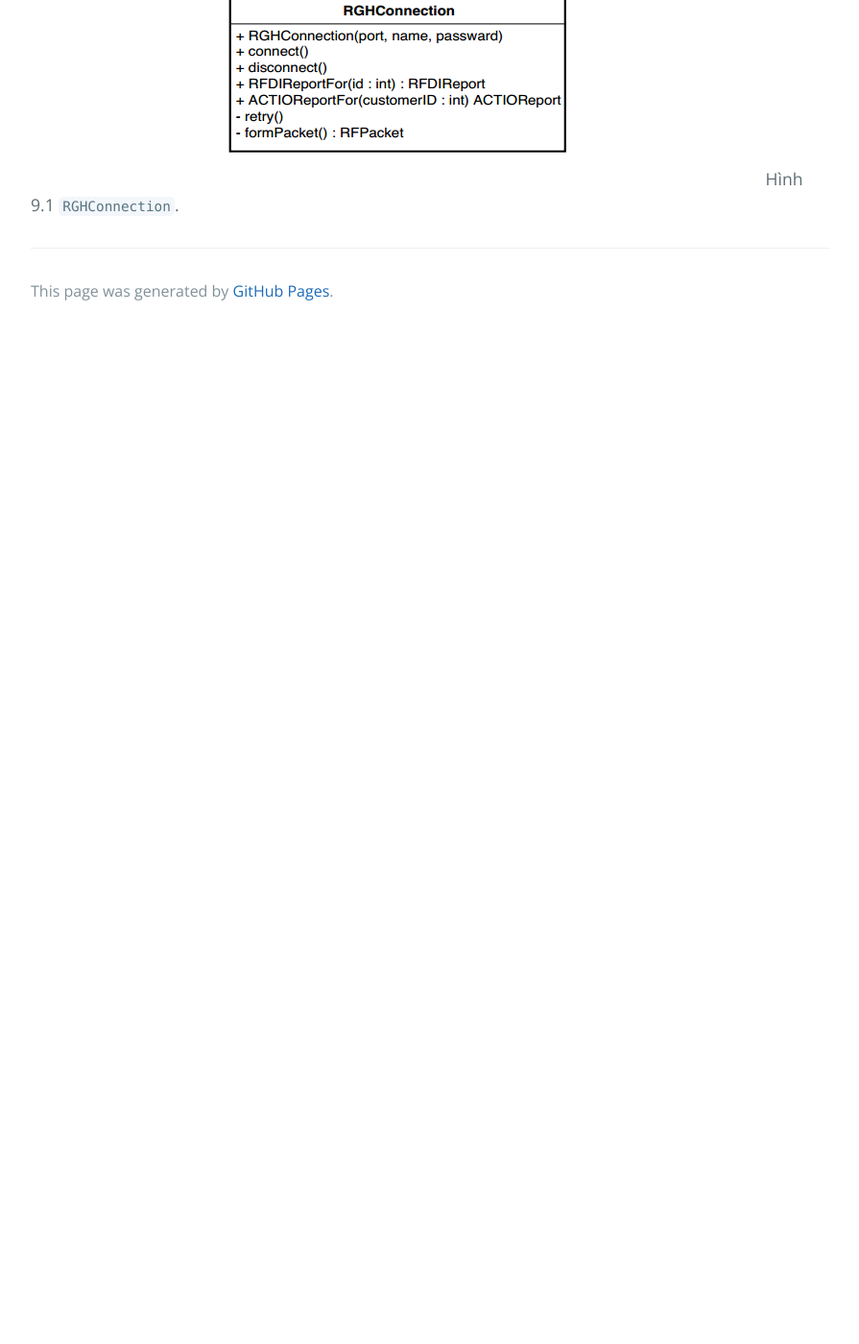
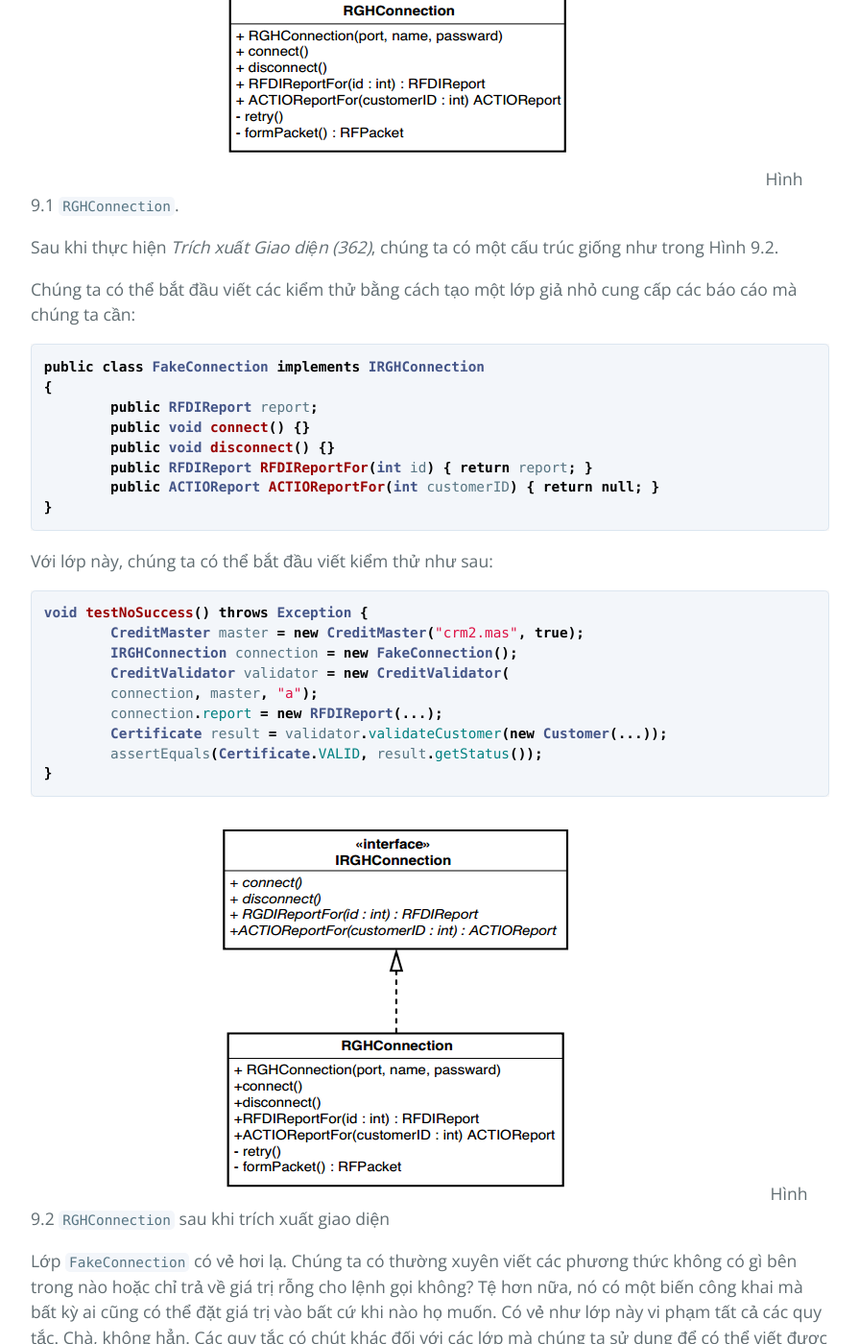
Before and after one commit to HaiBV/haibv.github.io, a Jekyll site: the page built from working-effectively-with-legacy-code/chapter-9-i-cant-get-this-class-into-a-test-harness.md, in a window 1280 px wide and 1400 px high, scrolled down 3839 px. Shown: the whole window at 96% size, without its empty margins (192-1087 px from the left). Built offline with Jekyll 4.4.1, drawn with Linux system fonts in a browser that asks for light colours; our own code applies the rules of GitHub Pages for plain Markdown files; before the commit the page ends 4186 px from its top, so only the background shows below that; some of the changed text lies outside the part shown.

Commit message:
Book - Working Efectively with Legacy Code - P2 - C9

````diff
--- a/working-effectively-with-legacy-code/chapter-9-i-cant-get-this-class-into-a-test-harness.md
+++ b/working-effectively-with-legacy-code/chapter-9-i-cant-get-this-class-into-a-test-harness.md
@@ -103,3 +103,51 @@ Trong trường hợp này, cách tốt nhất để tạo một đối tượng
 
 ![9.1](images/9/9-1.png)
 Hình 9.1 `RGHConnection`.
+
+Sau khi thực hiện _Trích xuất Giao diện (362)_, chúng ta có một cấu trúc giống như trong Hình 9.2.
+
+Chúng ta có thể bắt đầu viết các kiểm thử bằng cách tạo một lớp giả nhỏ cung cấp các báo cáo mà chúng ta cần:
+
+```java
+public class FakeConnection implements IRGHConnection
+{
+	public RFDIReport report;
+	public void connect() {}
+	public void disconnect() {}
+	public RFDIReport RFDIReportFor(int id) { return report; }
+	public ACTIOReport ACTIOReportFor(int customerID) { return null; }
+}
+```
+
+Với lớp này, chúng ta có thể bắt đầu viết kiểm thử như sau:
+
+```java
+void testNoSuccess() throws Exception {
+	CreditMaster master = new CreditMaster("crm2.mas", true);
+	IRGHConnection connection = new FakeConnection();
+	CreditValidator validator = new CreditValidator(
+	connection, master, "a");
+	connection.report = new RFDIReport(...);
+	Certificate result = validator.validateCustomer(new Customer(...));
+	assertEquals(Certificate.VALID, result.getStatus());
+}
+```
+
+![9.2](images/9/9-2.png)
+Hình 9.2 `RGHConnection` sau khi trích xuất giao diện
+
+Lớp `FakeConnection` có vẻ hơi lạ. Chúng ta có thường xuyên viết các phương thức không có gì bên trong nào hoặc chỉ trả về giá trị rỗng cho lệnh gọi không? Tệ hơn nữa, nó có một biến công khai mà bất kỳ ai cũng có thể đặt giá trị vào bất cứ khi nào họ muốn. Có vẻ như lớp này vi phạm tất cả các quy tắc. Chà, không hẳn. Các quy tắc có chút khác đối với các lớp mà chúng ta sử dụng để có thể viết được kiểm thử. Code trong `FakeConnection` không dùng cho sản phẩm. Nó sẽ không bao giờ chạy trong ứng dụng đang hoạt động đầy đủ - chỉ trong kiểm thử khai thác.
+
+Bây giờ chúng ta có thể tạo trình xác thực, chúng ta có thể viết phương thức `getValidationPercent` của mình. Đây là một kiểm thử cho nó.
+
+```java
+void testAllPassed100Percent() throws Exception {
+	CreditMaster master = new CreditMaster("crm2.mas", true);
+	IRGHConnection connection = new FakeConnection("admin", "rii8ii9s");
+	CreditValidator validator = new CreditValidator(
+	connection, master, "a");
+	connection.report = new RFDIReport(...);
+	Certificate result = validator.validateCustomer(new Customer(...));
+	assertEquals(100.0, validator.getValidationPercent(), THRESHOLD);
+}
+```
````
Also changed, not shown: working-effectively-with-legacy-code/images/9/9-2.png (added).
